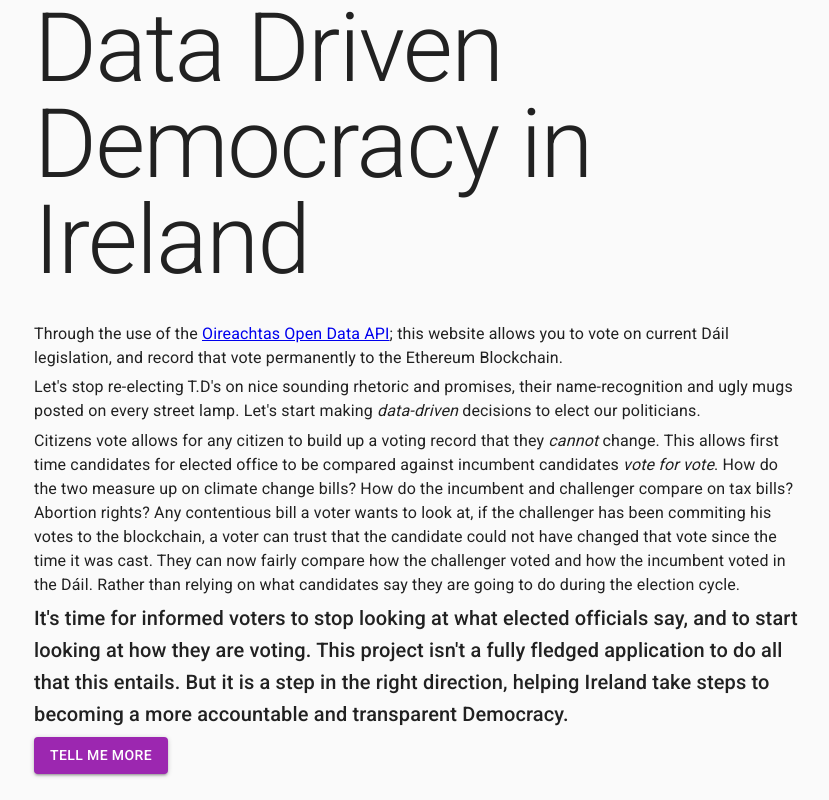
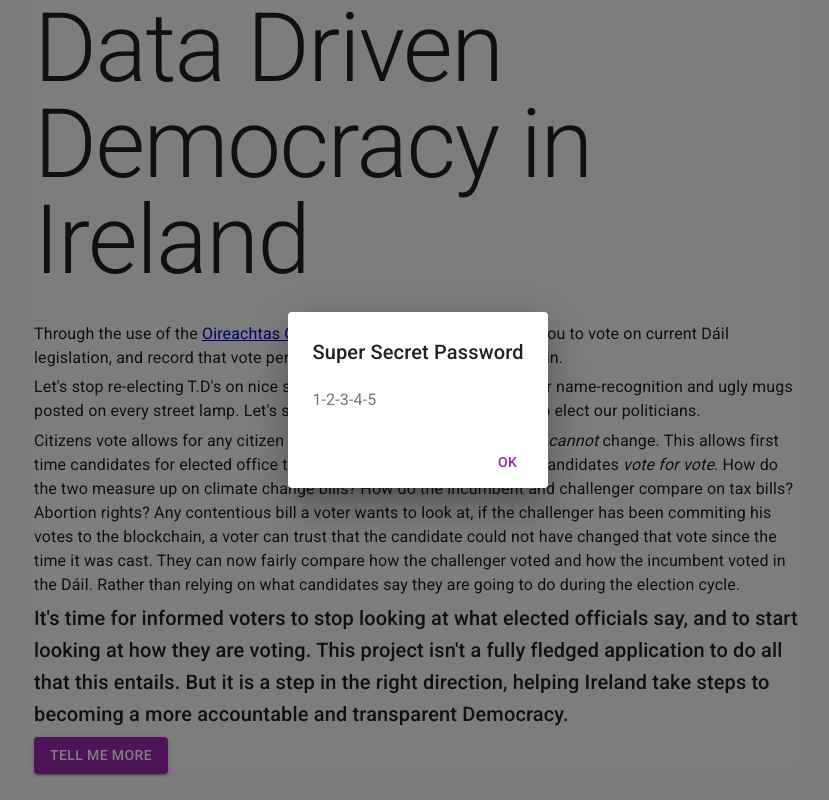
Before and after one commit to OisinKyne/citizens-vote, a React (Create React App) app: page / in a window 1280 px wide. Both pictures are taken after a click on the button "TELL ME MORE". Shown: the whole page, without its empty margins (222-1051 px from the left). Built offline with nearby package versions, Linux system fonts and the light colour scheme.

Commit message:
First clean up done:

```diff
--- a/src/App.tsx
+++ b/src/App.tsx
@@ -40,7 +40,7 @@ class App extends React.Component {
 
     return (
       <div className={"centerColumn"}>
-        {/* <Dialog open={open} onClose={this.handleClose}>
+        <Dialog open={open} onClose={this.handleClose}>
           <DialogTitle>Super Secret Password</DialogTitle>
           <DialogContent>
             <DialogContentText>1-2-3-4-5</DialogContentText>
@@ -50,7 +50,7 @@ class App extends React.Component {
               OK
             </Button>
           </DialogActions>
-        </Dialog> */}
+        </Dialog>
         <Typography variant="h1" gutterBottom>
           Data Driven Democracy in Ireland
         </Typography>
```
Also changed, not shown: 1 other file (tests, documents, lock files or other folders).
